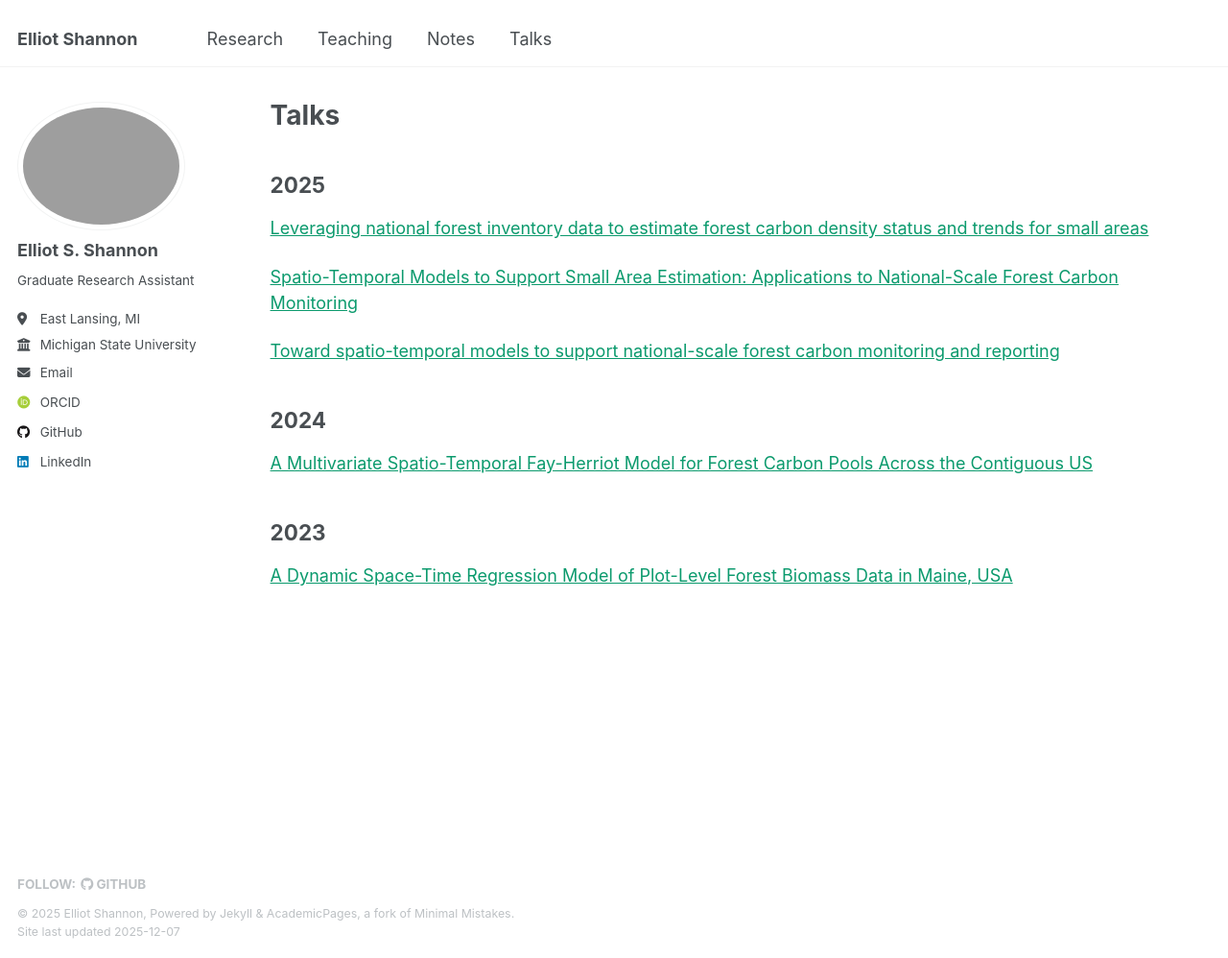
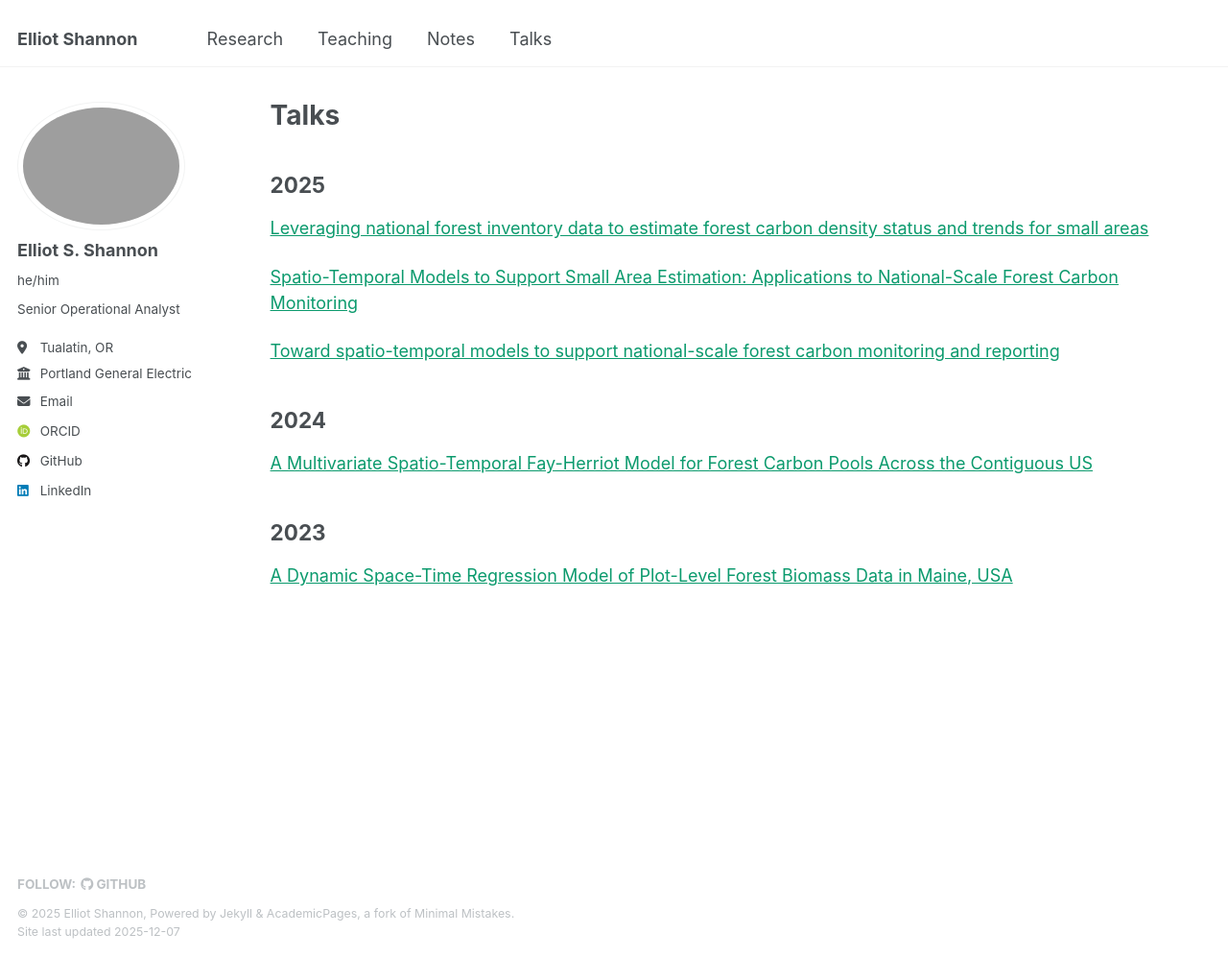
Before and after one commit to elliotshannon/elliotshannon.github.io, a Jekyll site: the page built from _pages/talks.md, in a window 1280 px wide and 998 px high. Shown: the whole window at 96% size. Built offline with Jekyll 4.4.1, drawn with Linux system fonts in a browser that asks for light colours; some web fonts are replaced.

Commit message:
updated bio info

```diff
--- a/_config.yml
+++ b/_config.yml
@@ -24,10 +24,10 @@ author:
   # Biographic information
   avatar           : "elliot.png"
   name             : "Elliot S. Shannon"
-  pronouns         : # example: "she/her"
-  bio              : "Graduate Research Assistant"
-  location         : "East Lansing, MI"
-  employer         : "Michigan State University"
+  pronouns         : "he/him"
+  bio              : "Senior Operational Analyst"
+  location         : "Tualatin, OR"
+  employer         : "Portland General Electric"
   uri              : # URL
   email            : "shann125@msu.edu"
 
```
